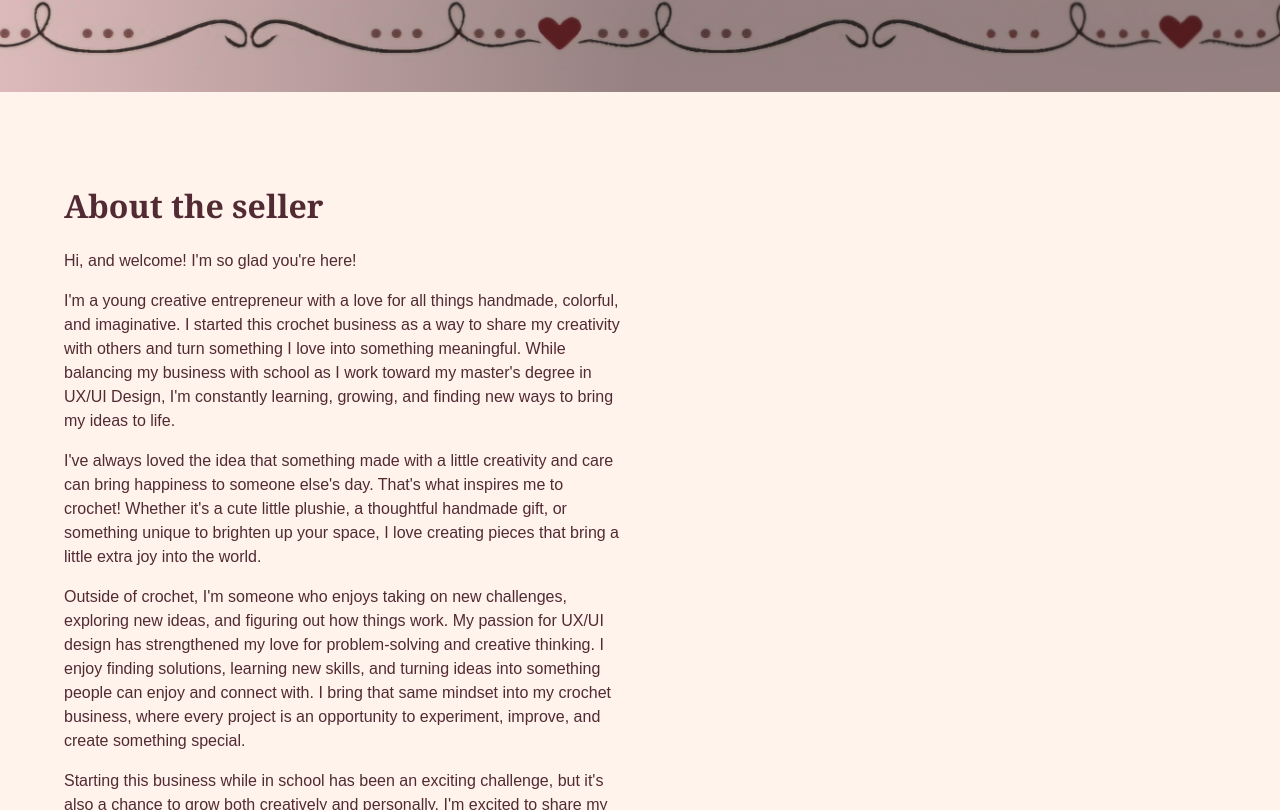
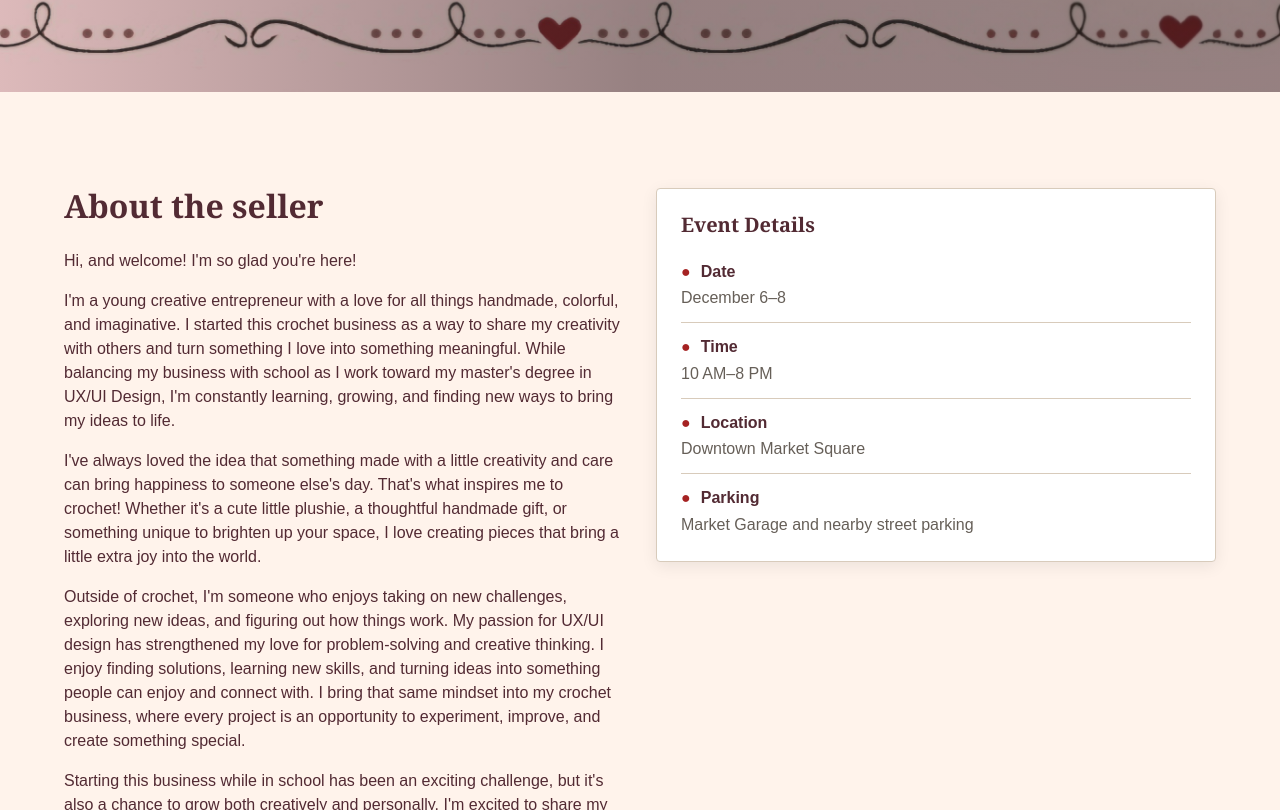
Before and after one commit to amelsea/Senior-Project, a plain HTML site: page index.html in a window 1280 px wide. Shown: the part 521-1331 px from the top of the page. Drawn offline with Linux system fonts and the light colour scheme.

Commit message:
Update index.html

```diff
--- a/index.html
+++ b/index.html
@@ -175,7 +175,53 @@
            EVENT DETAILS
            ===================================================== -->
 
+      <section
+        class="event-details-section"
+        aria-labelledby="details-title">
 
+        <div class="info-card event-details">
+
+          <h2 id="details-title">Event Details</h2>
+
+          <dl>
+
+            <div class="detail-row">
+              <dt>
+                <span aria-hidden="true">●</span>
+                Date
+              </dt>
+              <dd>December 6–8</dd>
+            </div>
+
+            <div class="detail-row">
+              <dt>
+                <span aria-hidden="true">●</span>
+                Time
+              </dt>
+              <dd>10 AM–8 PM</dd>
+            </div>
+
+            <div class="detail-row">
+              <dt>
+                <span aria-hidden="true">●</span>
+                Location
+              </dt>
+              <dd>Downtown Market Square</dd>
+            </div>
+
+            <div class="detail-row">
+              <dt>
+                <span aria-hidden="true">●</span>
+                Parking
+              </dt>
+              <dd>Market Garage and nearby street parking</dd>
+            </div>
+
+          </dl>
+
+        </div>
+
+      </section>
 
 
       <!-- =====================================================
```
